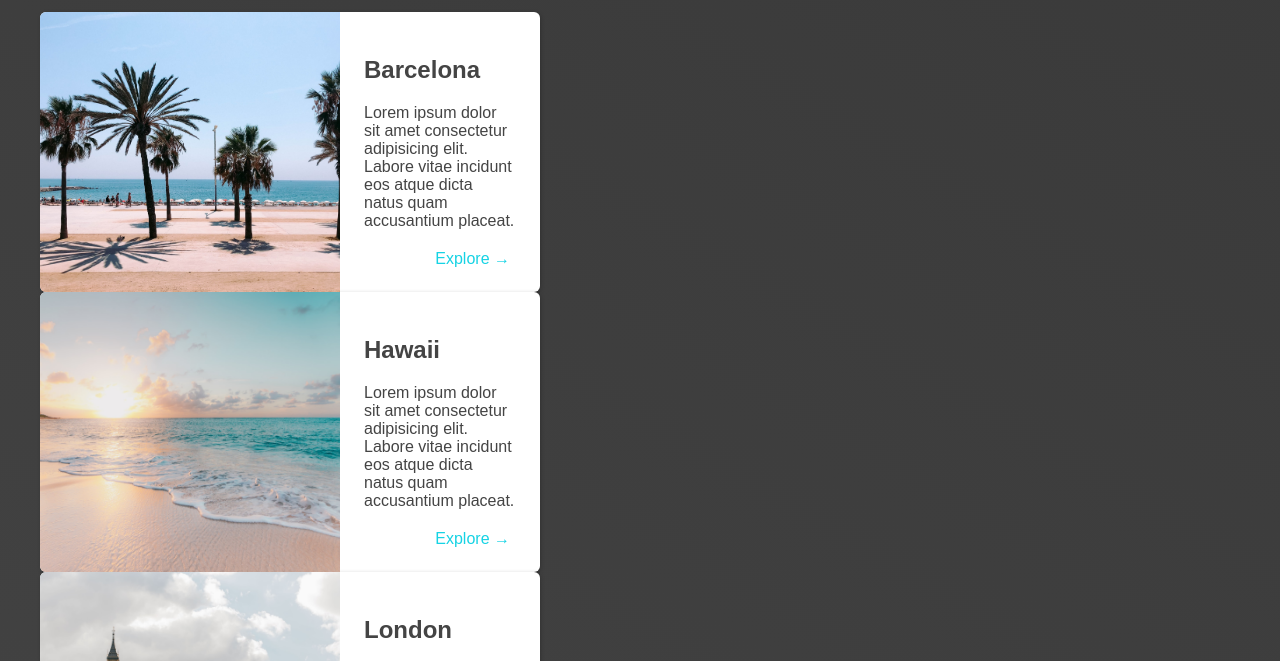
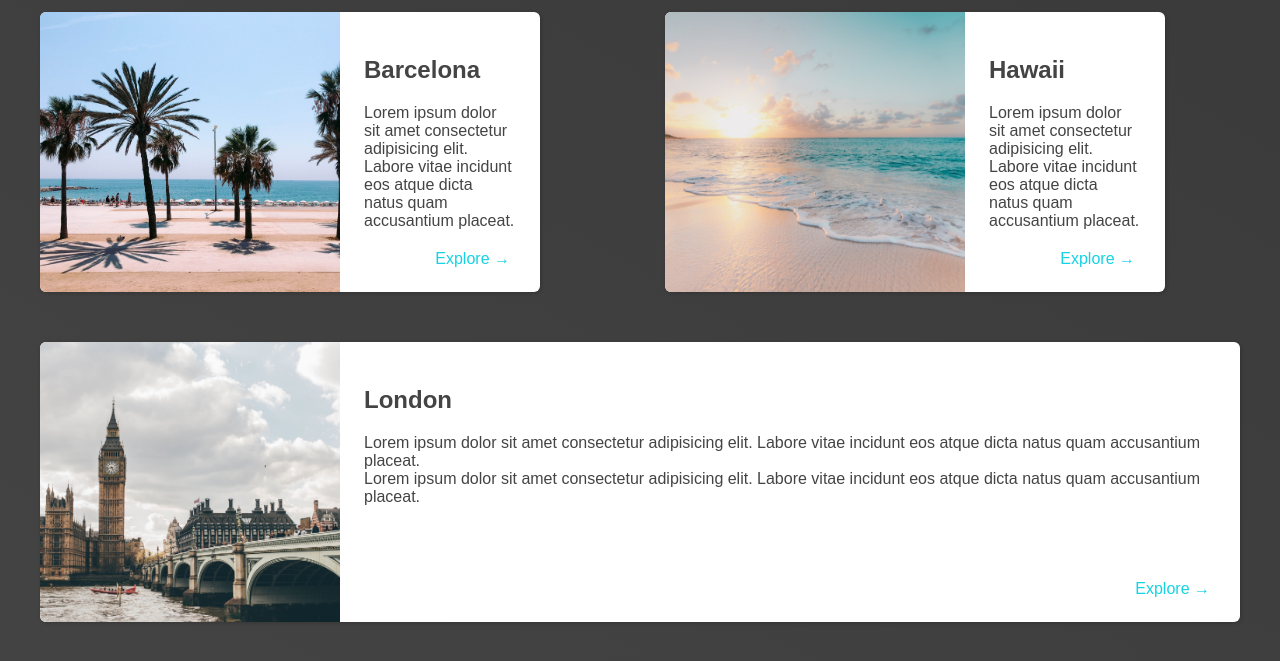
Before and after one commit to m-tonon/travel-page, a plain HTML site: page places.html in a window 1280 px wide. Shown: the part 87-748 px from the top of the page. Drawn offline with Linux system fonts and the light colour scheme.

Commit message:
added grid fuction

```diff
--- a/places.css
+++ b/places.css
@@ -1,6 +1,6 @@
 body {
   background: linear-gradient(30deg, rgb(77, 77, 77), rgb(58, 58, 58));
-  color:rgb(68, 68, 68);
+  color: rgb(68, 68, 68);
 }
 
 header {
@@ -10,7 +10,9 @@ header {
 main ul {
   width: 1200px;
   margin: 0 auto;
-
+  display: grid;
+  grid-template-columns: 1fr 1fr;
+  gap: 50px 50px;
 }
 
 main li {
@@ -32,6 +34,15 @@ main li p {
   margin: 0;
 }
 
+main li:nth-of-type(2) {
+  grid-column: 2;
+}
+
+li:nth-of-type(3) {
+  grid-column: 1 / 3;
+  width: 100%;
+}
+
 .item-content {
   padding: 24px;
   display: flex;
@@ -44,12 +55,12 @@ main li p {
 }
 
 .actions a {
-    text-decoration: none;
-    padding: 6px;
-    color:rgb(22,211,228);
-    border-radius: 5px;
+  text-decoration: none;
+  padding: 6px;
+  color: rgb(22, 211, 228);
+  border-radius: 5px;
 }
 
 .actions a:hover {
-    background-color: rgb(235, 253, 255);
+  background-color: rgb(235, 253, 255);
 }
```
